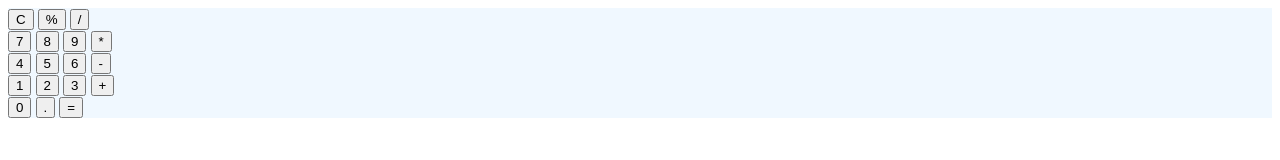
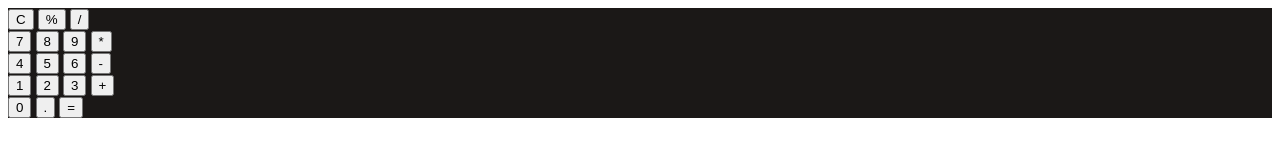
Before and after one commit to Broknstyls/CALCULATOR, a plain HTML site: page index.html in a window 1280 px wide. Drawn offline with Linux system fonts and the light colour scheme.

Commit message:
finished body css

```diff
--- a/style.css
+++ b/style.css
@@ -1,4 +1,6 @@
 #body{
-    background-color: aliceblue;
+    display: flex;
+    background-color: rgb(27, 24, 23);
     font-family: 'Gill Sans', 'Gill Sans MT', Calibri, 'Trebuchet MS', sans-serif;
+    align-self: center;
 }
```
